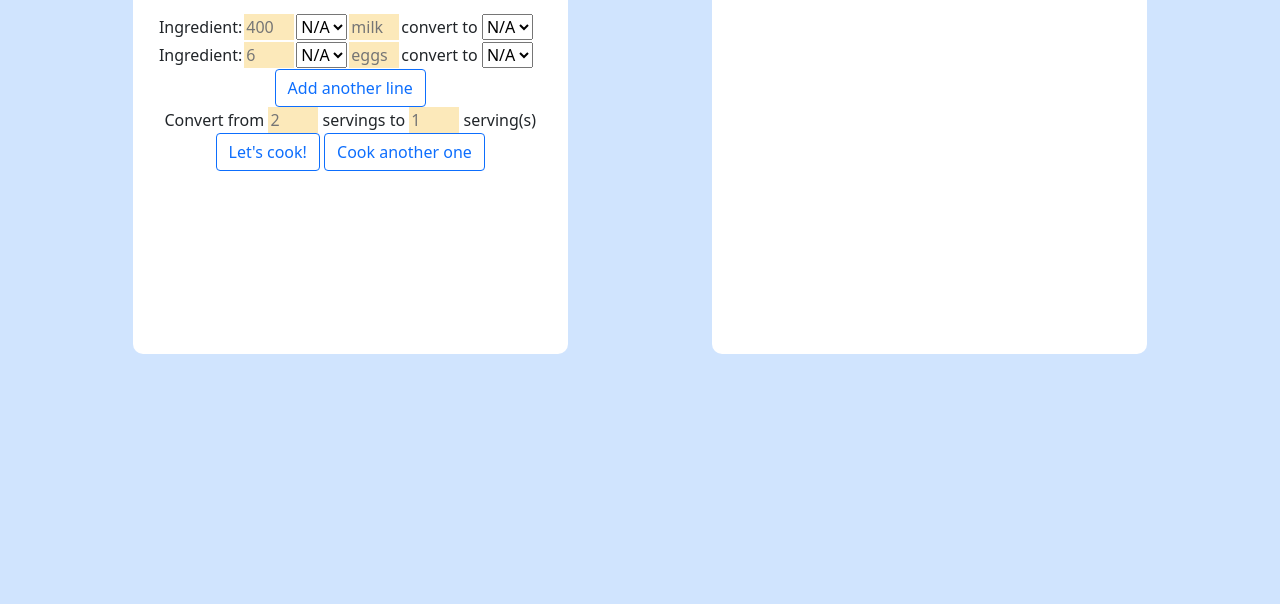
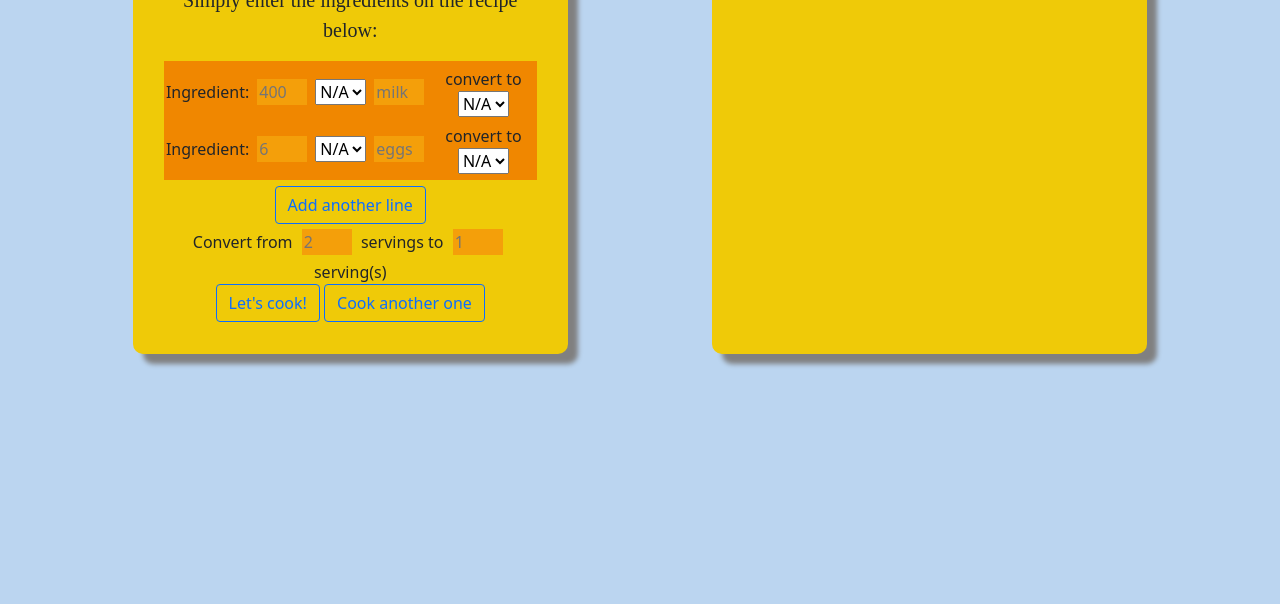
Before and after one commit to wppqywq/mcwics, a plain HTML site: page index.html in a window 1280 px wide. Shown: the part 196-800 px from the top of the page. Drawn offline with nearby package versions, Linux system fonts and the light colour scheme.

Commit message:
Add files via upload

```diff
--- a/style.css
+++ b/style.css
@@ -1,14 +1,14 @@
-
 body{
     margin-top: 50px;
     margin-bottom: 50px;
     margin-left: 50px;
     margin-right: 50px;
-    background-color:#d0e4fe;
+    background-color:#bbd5f0;
 }
-/*
+
 h1{
-    font-weight: 100;
+    color: #2067ff;
+    font-weight: 300;
     text-align:center;
 }
 p{
@@ -18,12 +18,35 @@ p{
 }
 
 #tbl{
-    background-color:rgb(253, 219, 155);
+    background-color:#f08700;
     border-style:hidden;
     border-collapse:separate;
-    /*border-spacing:0px 7px;
+    border-spacing:1px 5px;
+    margin: 6px;
 }
 
+#left-content {
+    background-color: #efca08;
+    border-radius: 10px;
+    padding: 15px 25px;
+    display: flex;
+    height: 500px;
+    flex-direction: column;
+    text-align: center;
+    box-shadow:10px 10px 5px gray;
+}
+
+#right-content {
+    background-color: #efca08;
+    border-radius: 10px;
+    padding: 15px 25px;
+    display: flex;
+    height: 500px;
+    flex-direction: column;
+    text-align: center;
+    box-shadow:10px 10px 5px gray;
+}
+/*
 #ingredient{
     width:700px;
     float:left;
@@ -34,27 +57,9 @@ p{
 }
 */
 input{
-    background-color:rgb(252, 233, 186);
+    background-color:#f49f0a;
     border-style:hidden;
     width:50px;
+    border-spacing:1px 5px;
+    margin: 5px;
 }
-
-#left-content {
-    background-color: white;
-    border-radius: 10px;
-    padding: 15px 25px;
-    display: flex;
-    height: 500px;
-    flex-direction: column;
-    text-align: center;
-}
-
-#right-content {
-    background-color: white;
-    border-radius: 10px;
-    padding: 15px 25px;
-    display: flex;
-    height: 500px;
-    flex-direction: column;
-    text-align: center;
-}
```
